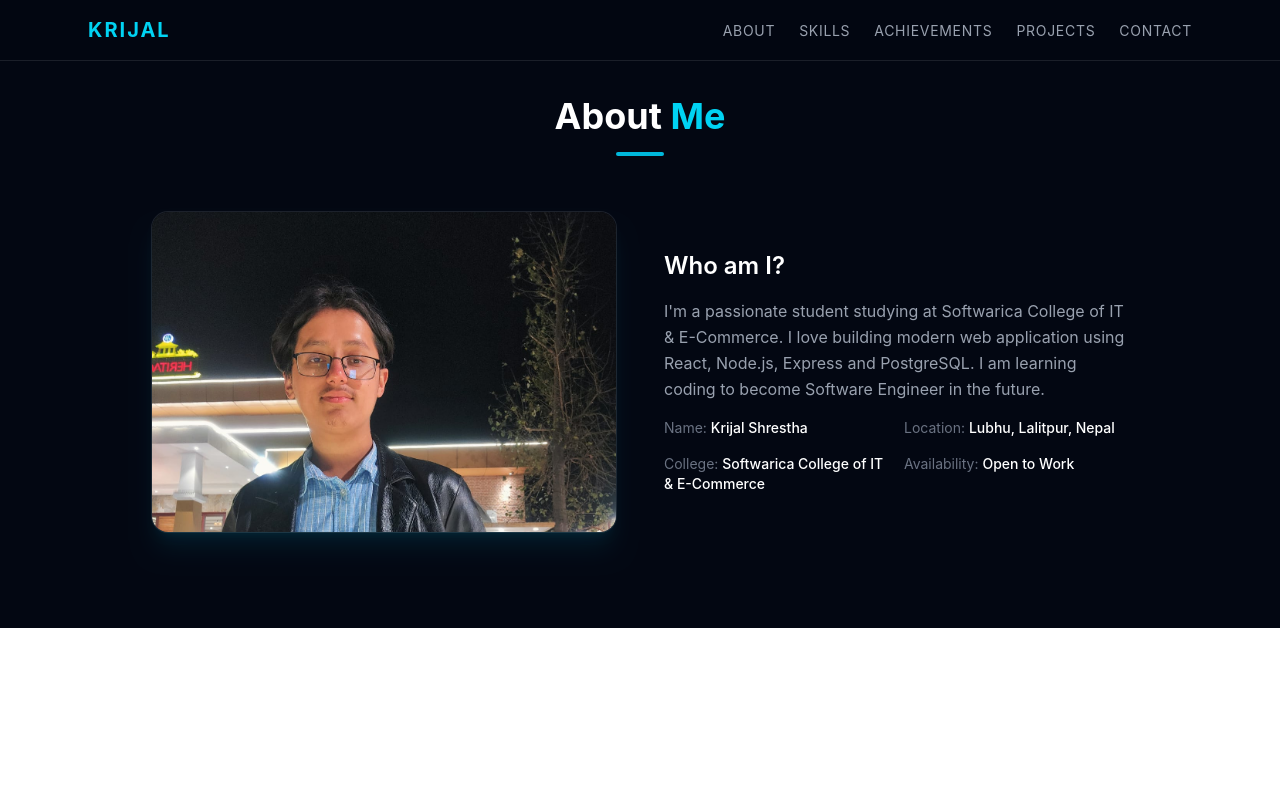
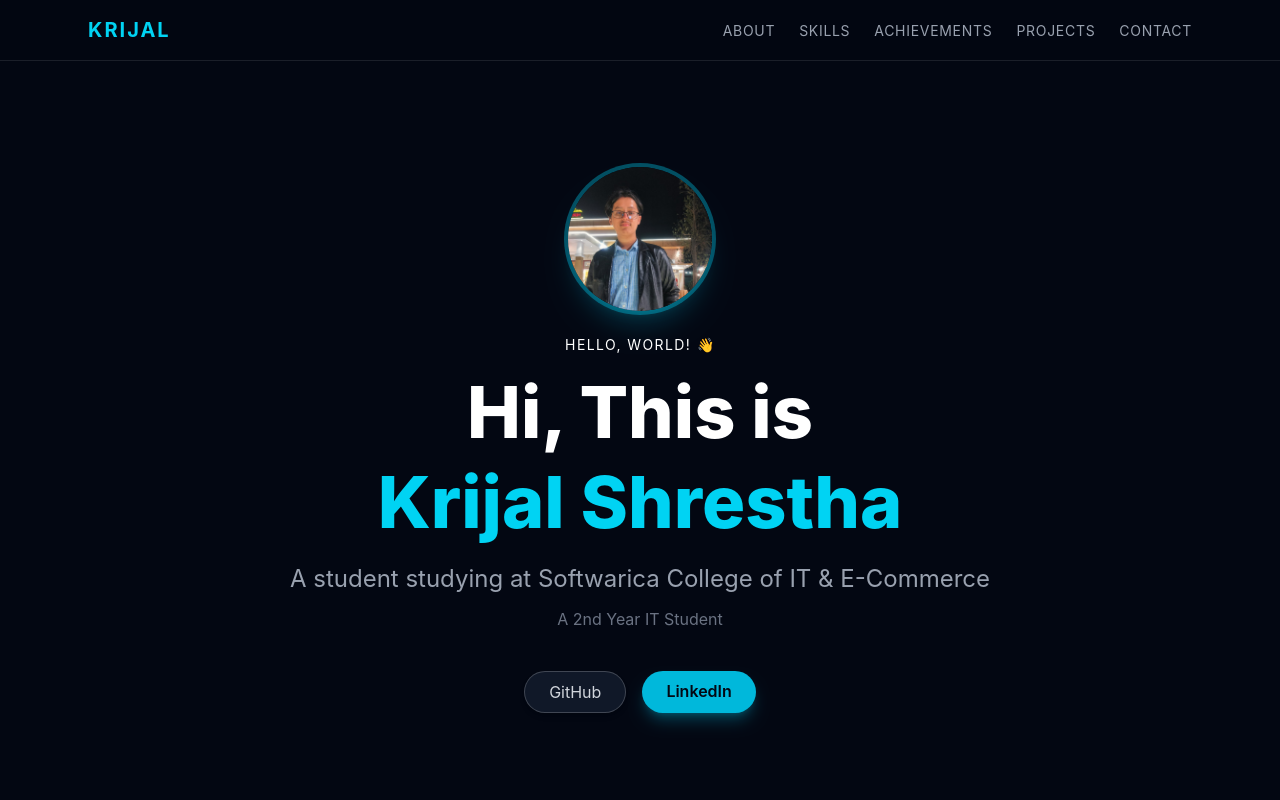
Before and after one commit to Krijal012/Portfolio-Website, a React (Vite) app in the folder my-portfolio/: page / in a window 1280 px wide. Shown: the top 800 px of the page. Built offline with nearby package versions, Linux system fonts and the light colour scheme.

Commit message:
Hero Section added

```diff
--- a/my-portfolio/src/components/Hero.jsx
+++ b/my-portfolio/src/components/Hero.jsx
@@ -1,3 +1,43 @@
 export default function Hero() {
-  return <div></div>
+  return (
+    <section id="home" className="min-h-screen flex items-center justify-center text-center px-6 pt-20">
+      <div>
+
+        {/* Profile Photo */}
+        <div className="w-36 h-36 rounded-full mx-auto mb-6 overflow-hidden ring-4 ring-cyan-500/40 shadow-xl shadow-cyan-500/20">
+          <img
+            src="/src/assets/profile.jpeg"
+            alt="Krijal Shrestha"
+            className="w-full h-full object-cover object-top"
+          />
+        </div>
+
+        {/* Greetings */}
+        <p className="tetx-cyan-400 uppercase tracking-widest text-sm mb-3">Hello, World! 👋</p>
+        <h1 className="text-5xl md:text-7xl font-extrabold text-white leading-tight mb-4">Hi, This is <br /><span className="text-cyan-400">Krijal Shrestha</span></h1>
+        <p className="text-xl md:text-2xl text-gray-400 mb-3">A student studying at Softwarica College of IT &amp; E-Commerce</p>
+        <p className="text-gray-500 mb-10 text-base">A 2nd Year IT Student</p>
+
+        {/* Social Links */}
+        <div className="flex gap-4 justify-center flex-wrap">
+          <a
+            href="https://github.com/Krijal012"
+            target="_blank"
+            rel="noopener noreferrer"
+            className="px-6 py-2 bg-gray-900 border border-white/20 rounded-full text-gray-300 hover:text-white hover:border-cyan-400 hover:bg-gray-800 transition-all duration-200 shadow-md"
+          >
+            GitHub
+          </a>
+          <a
+            href="https://www.linkedin.com/in/krijal-shrestha-78b85a3a6"
+            target="_blank"
+            rel="noopener noreferrer"
+            className="px-6 py-2 bg-cyan-500 text-gray-950 font-semibold rounded-full hover:bg-cyan-400 transition-all duration-200 shadow-lg shadow-cyan-500/30"
+          >
+            LinkedIn
+          </a>
+        </div>
+      </div>
+    </section>
+  )
 }
```
